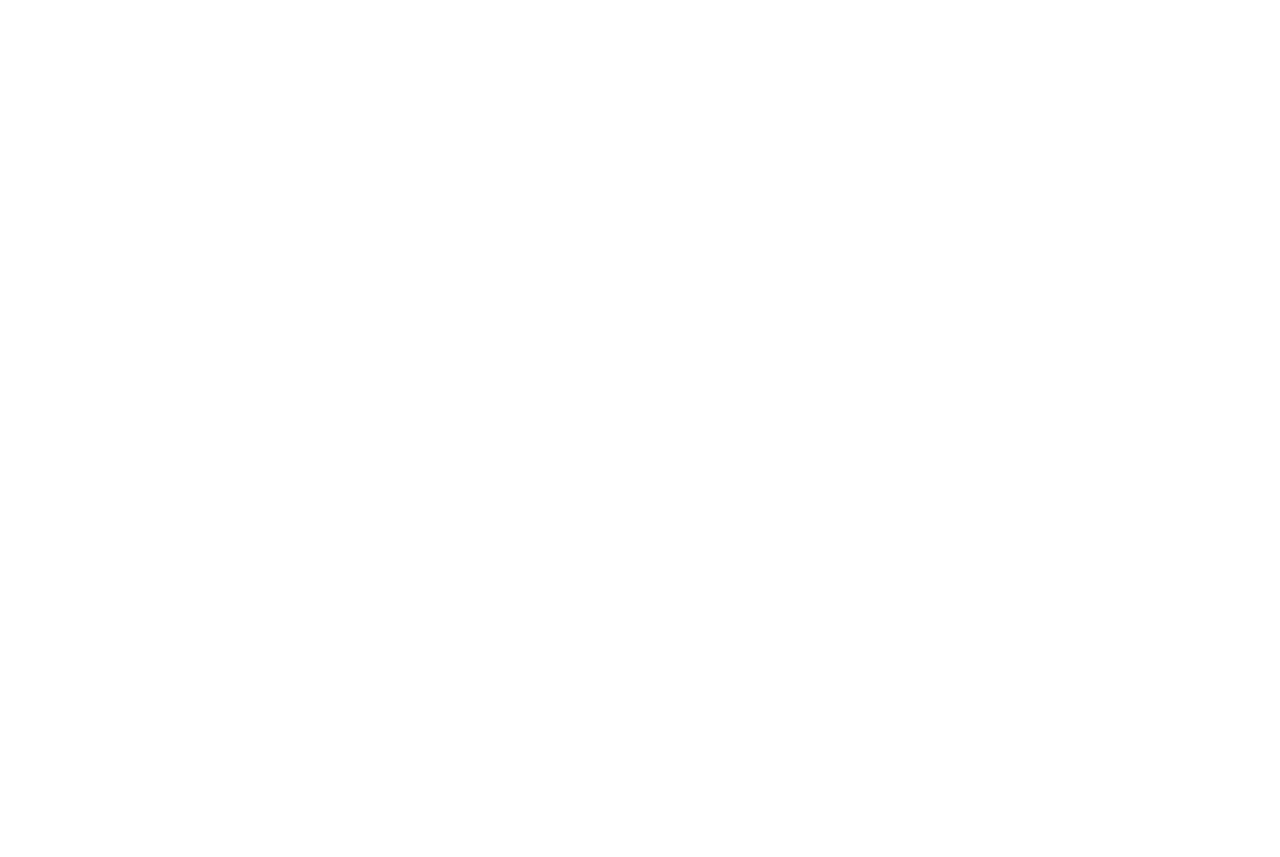
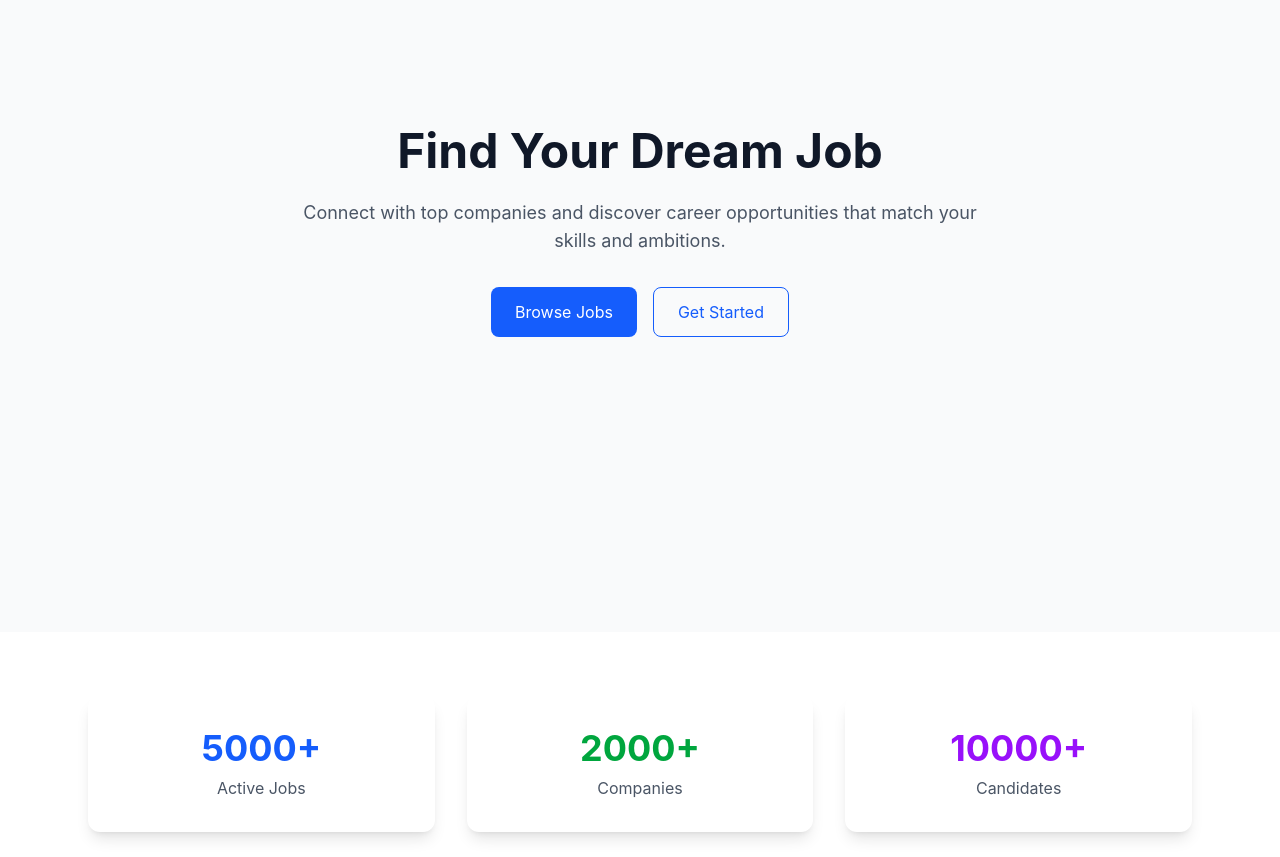
Before and after one commit to kumarharsh7070/Hirehub-mern, a React (Vite) app in the folder FRONTED/: page / in a window 1280 px wide. Shown: the part 240-1097 px from the top of the page. Before the commit the page ends 800 px from the top, so only its background shows below. Built offline with nearby package versions, Linux system fonts and the light colour scheme.

Commit message:
Add navbar, hero section, featured jobs, and footer UI

```diff
--- a/FRONTED/src/components/Navbar.jsx
+++ b/FRONTED/src/components/Navbar.jsx
@@ -14,7 +14,7 @@ function Navbar() {
             className="h-10 w-auto"
           />
           <h1 className="text-2xl font-bold text-gray-800">
-            HireHub
+
           </h1>
         </div>
 
--- a/FRONTED/src/pages/Home.jsx
+++ b/FRONTED/src/pages/Home.jsx
@@ -1,5 +1,240 @@
 function Home() {
-  return <h1>Home Page</h1>;
+  return (
+    <div>
+
+      {/* Hero Section */}
+      <section className="min-h-screen flex items-center justify-center bg-gray-50">
+        <div className="text-center max-w-3xl px-6">
+
+          <h1 className="text-5xl font-bold text-gray-900 mb-6">
+            Find Your Dream Job
+          </h1>
+
+          <p className="text-lg text-gray-600 mb-8">
+            Connect with top companies and discover career
+            opportunities that match your skills and ambitions.
+          </p>
+
+          <div className="flex justify-center gap-4">
+            <button className="bg-blue-600 text-white px-6 py-3 rounded-lg hover:bg-blue-700">
+              Browse Jobs
+            </button>
+
+            <button className="border border-blue-600 text-blue-600 px-6 py-3 rounded-lg hover:bg-blue-50">
+              Get Started
+            </button>
+          </div>
+
+        </div>
+      </section>
+
+      {/* Statistics Section */}
+      <section className="py-16 bg-white">
+        <div className="max-w-6xl mx-auto px-6">
+
+          <div className="grid grid-cols-1 md:grid-cols-3 gap-8">
+
+            <div className="shadow-lg rounded-xl p-8 text-center">
+              <h2 className="text-4xl font-bold text-blue-600">
+                5000+
+              </h2>
+              <p className="text-gray-600 mt-2">
+                Active Jobs
+              </p>
+            </div>
+
+            <div className="shadow-lg rounded-xl p-8 text-center">
+              <h2 className="text-4xl font-bold text-green-600">
+                2000+
+              </h2>
+              <p className="text-gray-600 mt-2">
+                Companies
+              </p>
+            </div>
+
+            <div className="shadow-lg rounded-xl p-8 text-center">
+              <h2 className="text-4xl font-bold text-purple-600">
+                10000+
+              </h2>
+              <p className="text-gray-600 mt-2">
+                Candidates
+              </p>
+            </div>
+
+          </div>
+
+        </div>
+      </section>
+{/* Featured Jobs Section */}
+
+<section className="py-16 bg-gray-50">
+  <div className="max-w-6xl mx-auto px-6">
+
+    <h2 className="text-4xl font-bold text-center mb-12">
+      Featured Jobs
+    </h2>
+
+    <div className="grid grid-cols-1 md:grid-cols-3 gap-8">
+
+      {/* Job Card 1 */}
+      <div className="bg-white shadow-lg rounded-xl p-6">
+        <h3 className="text-2xl font-semibold mb-2">
+          Frontend Developer
+        </h3>
+
+        <p className="text-gray-600 mb-2">
+          Google
+        </p>
+
+        <p className="text-green-600 font-bold mb-4">
+          ₹12 LPA
+        </p>
+
+        <button className="bg-blue-600 text-white px-4 py-2 rounded-lg hover:bg-blue-700">
+          Apply Now
+        </button>
+      </div>
+
+      {/* Job Card 2 */}
+      <div className="bg-white shadow-lg rounded-xl p-6">
+        <h3 className="text-2xl font-semibold mb-2">
+          Backend Developer
+        </h3>
+
+        <p className="text-gray-600 mb-2">
+          Microsoft
+        </p>
+
+        <p className="text-green-600 font-bold mb-4">
+          ₹15 LPA
+        </p>
+
+        <button className="bg-blue-600 text-white px-4 py-2 rounded-lg hover:bg-blue-700">
+          Apply Now
+        </button>
+      </div>
+
+      {/* Job Card 3 */}
+      <div className="bg-white shadow-lg rounded-xl p-6">
+        <h3 className="text-2xl font-semibold mb-2">
+          Full Stack Developer
+        </h3>
+
+        <p className="text-gray-600 mb-2">
+          Amazon
+        </p>
+
+        <p className="text-green-600 font-bold mb-4">
+          ₹18 LPA
+        </p>
+
+        <button className="bg-blue-600 text-white px-4 py-2 rounded-lg hover:bg-blue-700">
+          Apply Now
+        </button>
+      </div>
+
+    </div>
+
+  </div>
+</section>
+
+{/* Why Choose HireHub */}
+
+<section className="py-16 bg-white">
+  <div className="max-w-6xl mx-auto px-6">
+
+    <h2 className="text-4xl font-bold text-center mb-12">
+      Why Choose HireHub?
+    </h2>
+
+    <div className="grid grid-cols-1 md:grid-cols-3 gap-8">
+
+      <div className="shadow-lg rounded-xl p-8 text-center">
+        <h3 className="text-2xl font-semibold mb-4">
+          Easy Job Search
+        </h3>
+
+        <p className="text-gray-600">
+          Find thousands of jobs quickly with
+          powerful search and filtering options.
+        </p>
+      </div>
+
+      <div className="shadow-lg rounded-xl p-8 text-center">
+        <h3 className="text-2xl font-semibold mb-4">
+          Verified Companies
+        </h3>
+
+        <p className="text-gray-600">
+          Apply with confidence to trusted and
+          verified employers.
+        </p>
+      </div>
+
+      <div className="shadow-lg rounded-xl p-8 text-center">
+        <h3 className="text-2xl font-semibold mb-4">
+          Fast Applications
+        </h3>
+
+        <p className="text-gray-600">
+          Upload your resume and apply to jobs
+          in just a few clicks.
+        </p>
+      </div>
+
+    </div>
+
+  </div>
+</section>
+{/* Footer */}
+
+<footer className="bg-gray-900 text-white py-10">
+  <div className="max-w-6xl mx-auto px-6">
+
+    <div className="flex flex-col md:flex-row justify-between items-center">
+
+      <div>
+        <h2 className="text-3xl font-bold">
+          HireHub
+        </h2>
+
+        <p className="text-gray-400 mt-2">
+          Connecting Talent with Opportunity
+        </p>
+      </div>
+
+      <div className="flex gap-6 mt-6 md:mt-0">
+
+        <a href="#" className="hover:text-blue-400">
+          Home
+        </a>
+
+        <a href="#" className="hover:text-blue-400">
+          Jobs
+        </a>
+
+        <a href="#" className="hover:text-blue-400">
+          About
+        </a>
+
+        <a href="#" className="hover:text-blue-400">
+          Contact
+        </a>
+
+      </div>
+
+    </div>
+
+    <hr className="my-6 border-gray-700" />
+
+    <p className="text-center text-gray-400">
+      © 2026 HireHub. All Rights Reserved.
+    </p>
+
+  </div>
+</footer>
+    </div>
+  );
 }
 
 export default Home;
```
